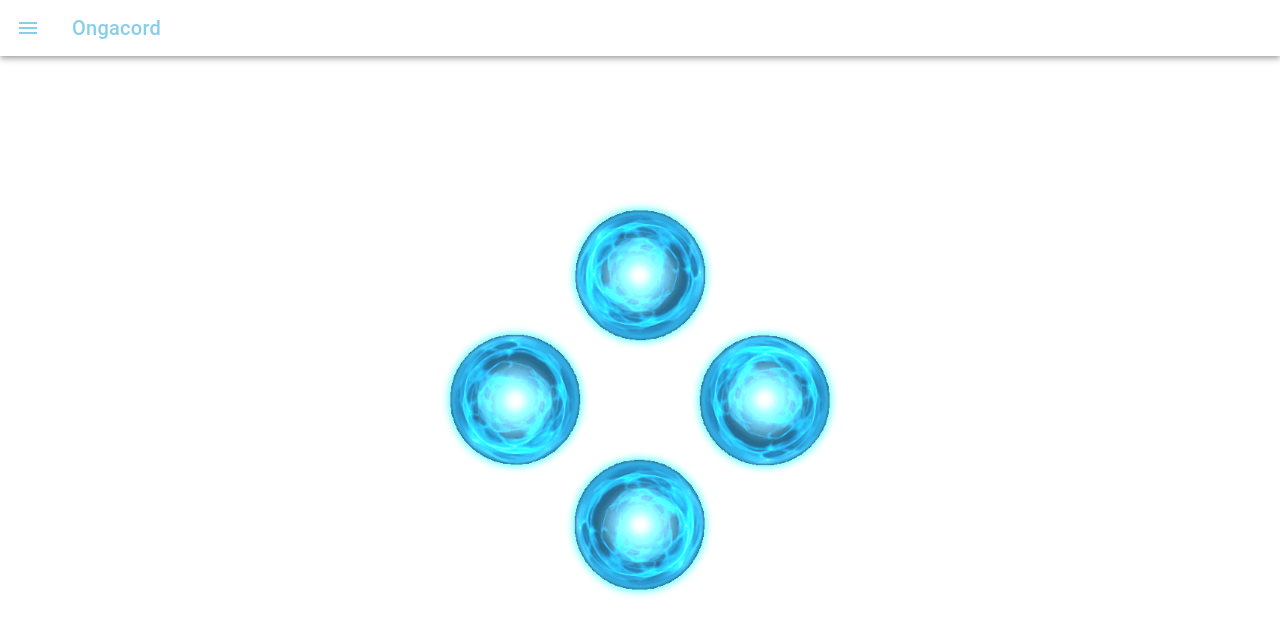
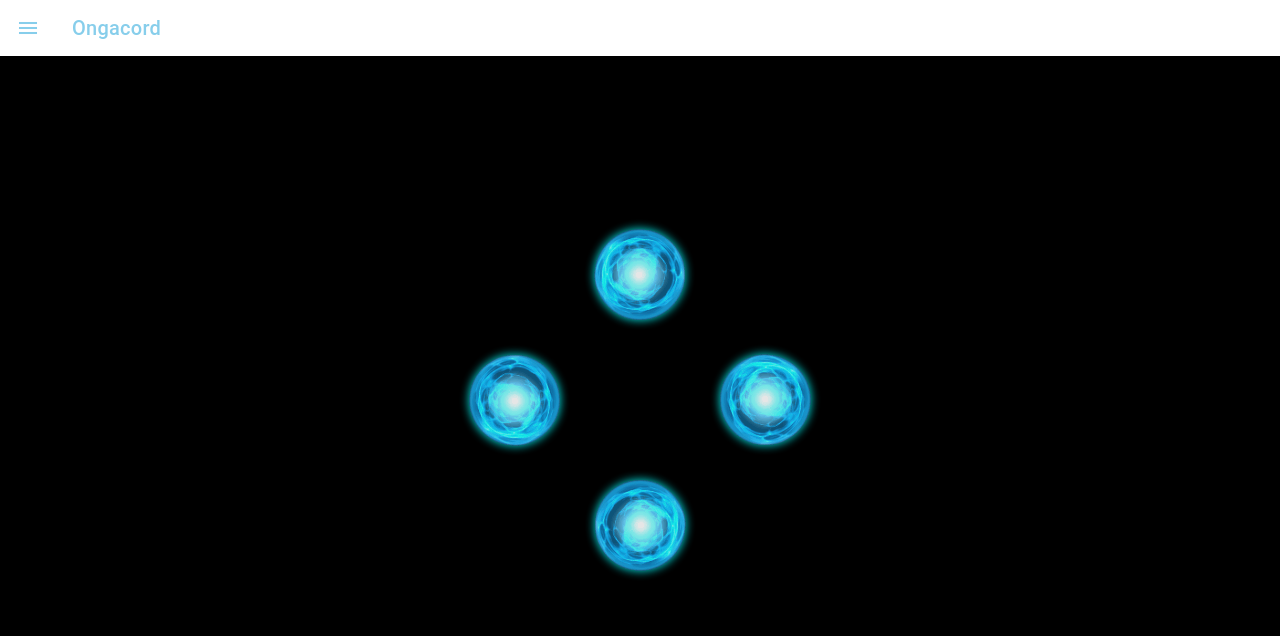
Before and after one commit to ArkDriveDev/Ongacord, a React (Vite) app: page /hologram in a window 1280 px wide. Shown: the top 636 px of the page. Built offline with nearby package versions, Linux system fonts and the light colour scheme.

Commit message:
change hologram background to black

```diff
--- a/src/pages/Hologram.css
+++ b/src/pages/Hologram.css
@@ -30,8 +30,8 @@
 }
 
 .reflection-image img {
-  width: 100%;
-  height: 100%;
+  width: 70%;
+  height: 70%;
   object-fit: contain;
   filter: brightness(1.3) drop-shadow(0 0 5px cyan);
 }
--- a/src/pages/Hologram.tsx
+++ b/src/pages/Hologram.tsx
@@ -8,8 +8,12 @@ const Hologram: React.FC = () => {
   const imageSize = 150;     // Image width/height
 
   return (
-    <IonPage>
-      <IonContent fullscreen className="hologram-container">
+    <IonPage style={{ backgroundColor: 'black' }}>
+      <IonContent
+        fullscreen
+        className="hologram-container"
+        style={{ '--background': '#000000' }}
+      >
         {/* Centered container */}
         <div className="hologram-center">
           {/* Base layout */}
```
